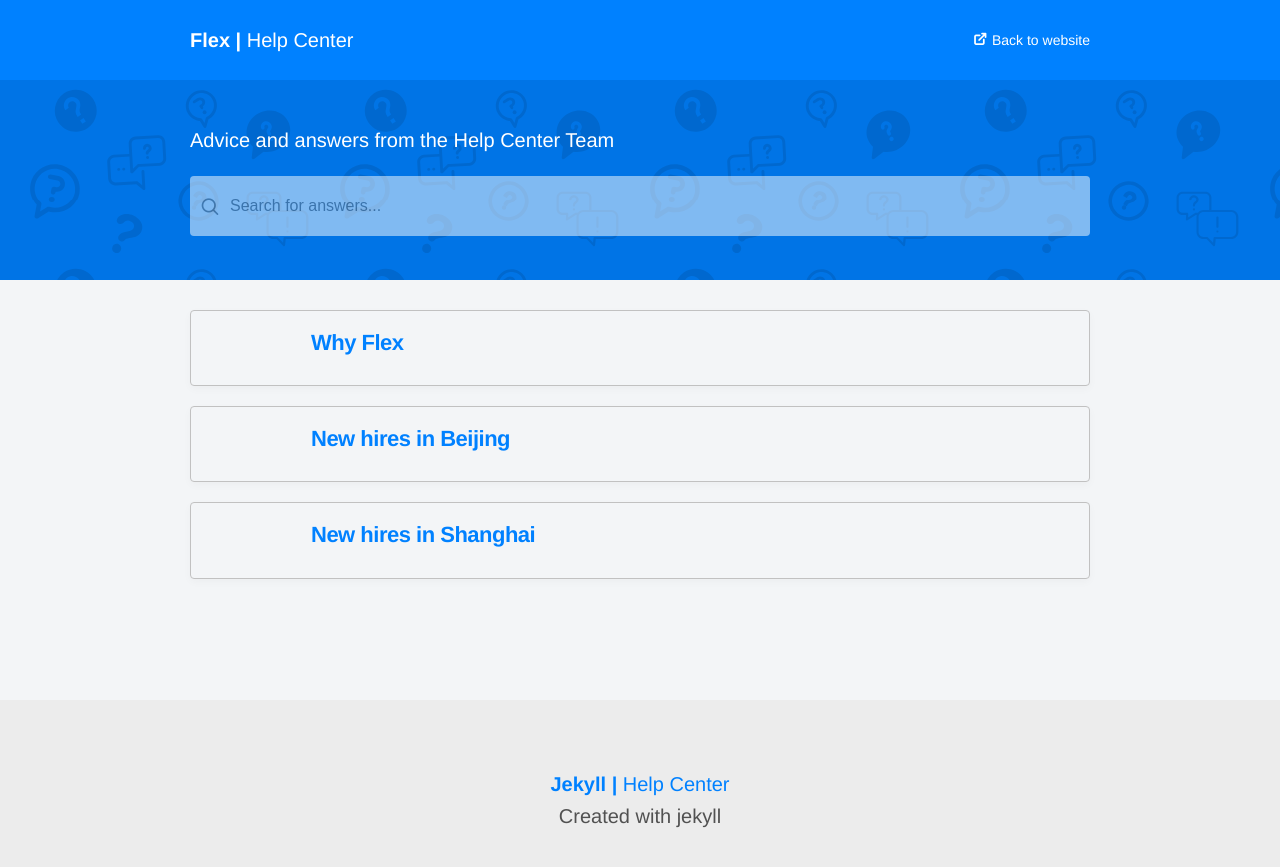
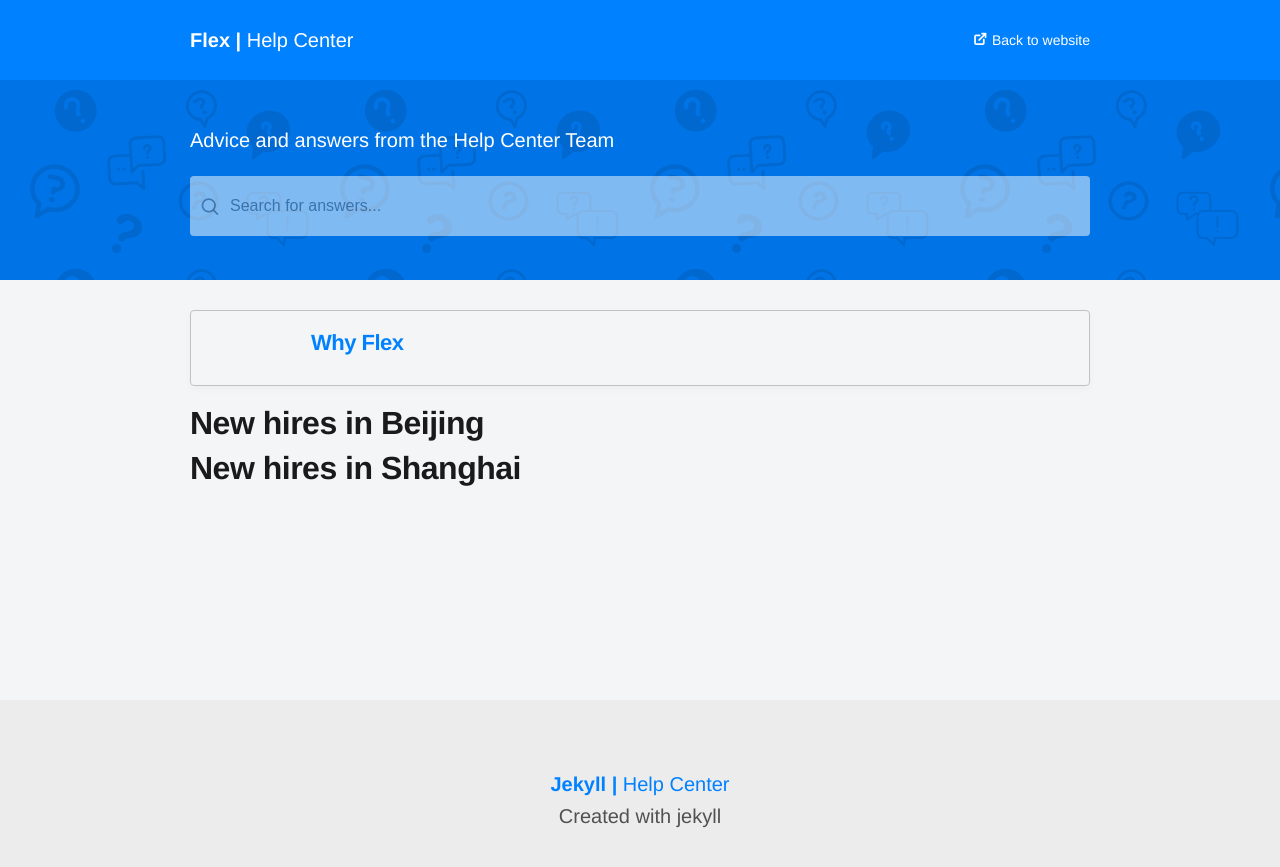
Before and after one commit to zizhuRent/flexprc, a Jekyll site: the page built from index.html, in a window 1280 px wide. Shown: the top 867 px of the page. Built offline with Jekyll 4.4.1, drawn with Linux system fonts in a browser that asks for light colours; some web fonts are replaced; the list of posts is cut into pages by our own code.

Commit message:
Fix issues.

```diff
--- a/index.html
+++ b/index.html
@@ -24,7 +24,6 @@ layout: default
     </div>
   </a>
   {% endfor %}
-    <a href="{{ site.baseurl }}/beijing_info/index.html" class="list-item container" data-aos="fade-up" data-aos-offset="0" data-aos-delay="100">
 	  <div class="list-item-icon container align-items-center justify-content-center">
         <span class="" data-aos="fade-right" data-aos-offset="0" data-aos-delay="500"></span>
       </div>
@@ -35,8 +34,6 @@ layout: default
           </h2>
         </div>
 	  </div>
-    </a>
-	<a href="{{ site.baseurl }}/shanghai_info/index.html" class="list-item container" data-aos="fade-up" data-aos-offset="0" data-aos-delay="100">
 	  <div class="list-item-icon container align-items-center justify-content-center">
         <span class="" data-aos="fade-right" data-aos-offset="0" data-aos-delay="500"></span>
       </div>
@@ -47,7 +44,6 @@ layout: default
           </h2>
         </div>
 	  </div>
-    </a>
   </div>
   </div>
 </div>
```
